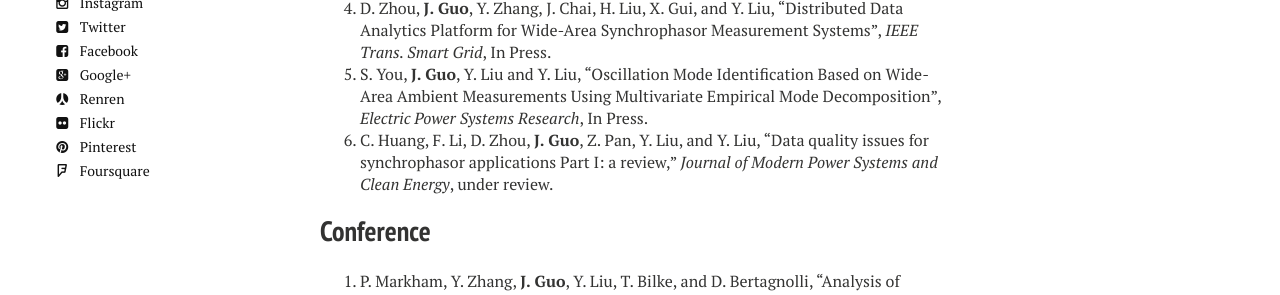
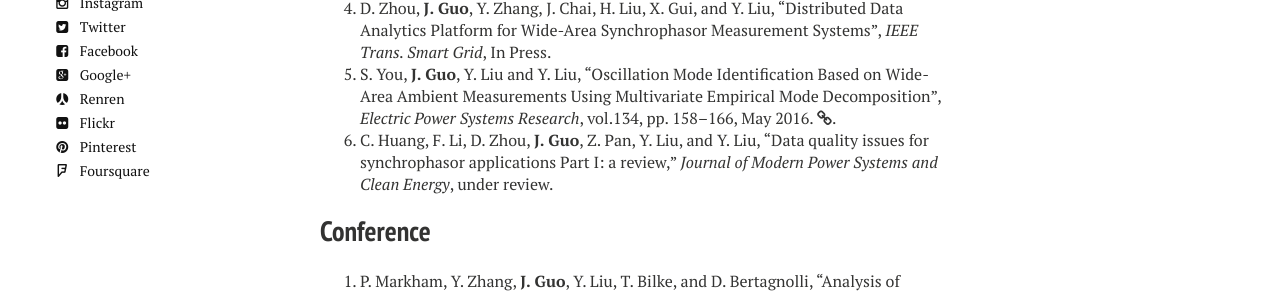
Before and after one commit to JiahuiGuo/jiahuiguo.github.io, a Jekyll site: the page built from publications.md, in a window 1280 px wide. Shown: the part 491-786 px from the top of the page. Built offline with Jekyll 4.4.1, drawn with Linux system fonts in a browser that asks for light colours; nearby versions of some CDN libraries.

Commit message:
Update publications.md

```diff
--- a/publications.md
+++ b/publications.md
@@ -15,7 +15,7 @@ share: false
 2. Y. Liu, L. Zhan, Y. Zhang, P.N. Markham, D. Zhou, **J. Guo**, Y. Lei, G. Kou, W. Yao, J. Chai and Y. Liu, "Wide-area Measurement System Development at the Distribution Level: a FNET/GridEye Example", *IEEE Trans. Power Delivery*, In Press. [<i class="fa fa-link"></i>](http://ieeexplore.ieee.org/xpls/abs_all.jsp?arnumber=7265090)
 3. C. Huang, F. Li, T. Ding, **J. Guo**, and Y. Liu, "A Bounded Model of the Communication Delay for System Integrity Protection Schemes", *IEEE Trans. Power Delivery*, In Press.
 4. D. Zhou, **J. Guo**, Y. Zhang, J. Chai, H. Liu, X. Gui, and Y. Liu, "Distributed Data Analytics Platform for Wide-Area Synchrophasor Measurement Systems", *IEEE Trans. Smart Grid*, In Press.
-5. S. You, **J. Guo**, Y. Liu and Y. Liu, "Oscillation Mode Identification Based on Wide-Area Ambient Measurements Using Multivariate Empirical Mode Decomposition", *Electric Power Systems Research*, In Press.
+5. S. You, **J. Guo**, Y. Liu and Y. Liu, "Oscillation Mode Identification Based on Wide-Area Ambient Measurements Using Multivariate Empirical Mode Decomposition", *Electric Power Systems Research*, vol.134, pp. 158–166, May 2016. [<i class="fa fa-link"></i>](http://www.sciencedirect.com/science/article/pii/S0378779616000158).
 6. C. Huang, F. Li, D. Zhou, **J. Guo**, Z. Pan, Y. Liu, and Y. Liu, “Data quality issues for synchrophasor applications Part I: a review,” *Journal of Modern Power Systems and Clean Energy*, under review.
 
 ## Conference
```
